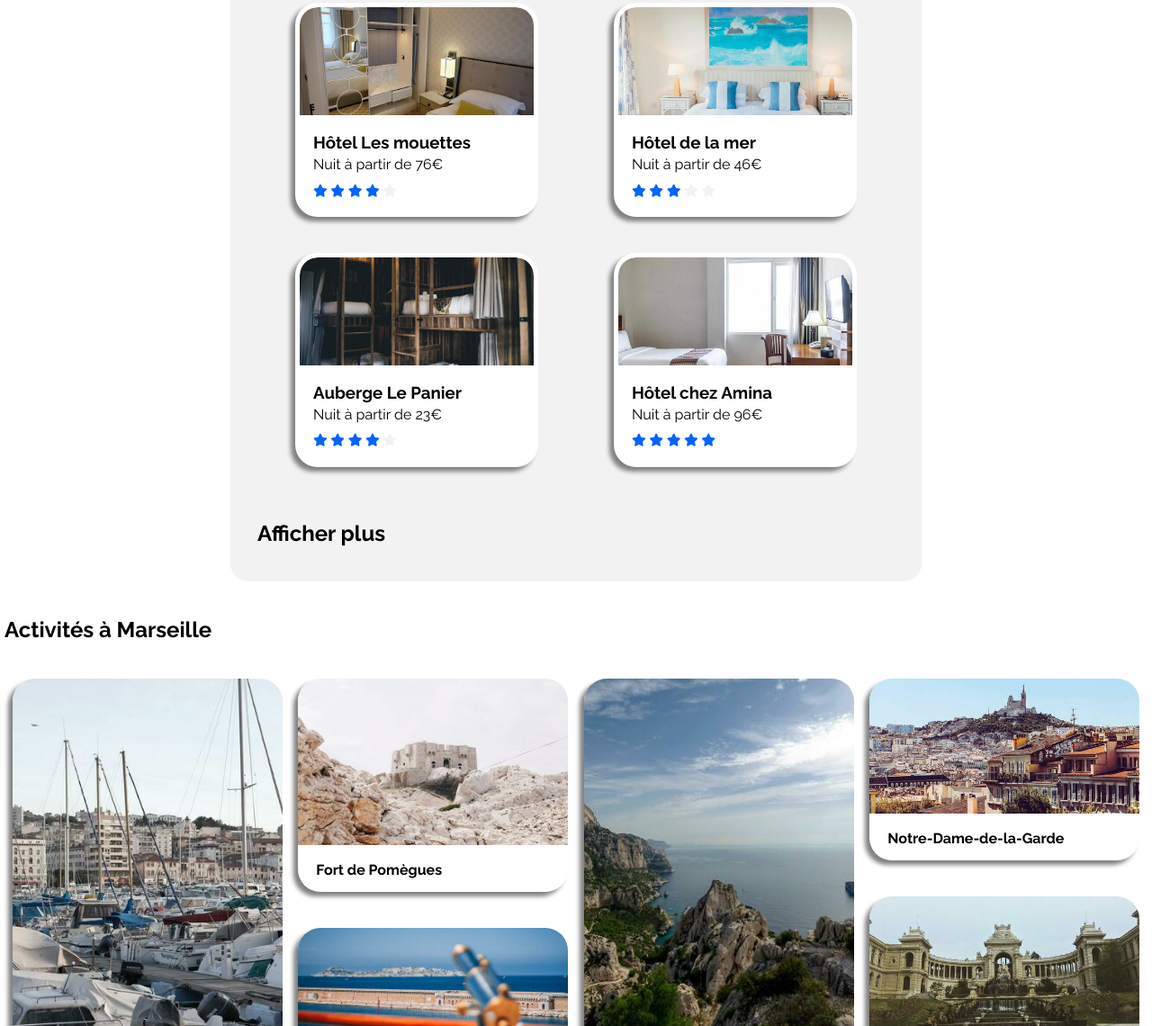
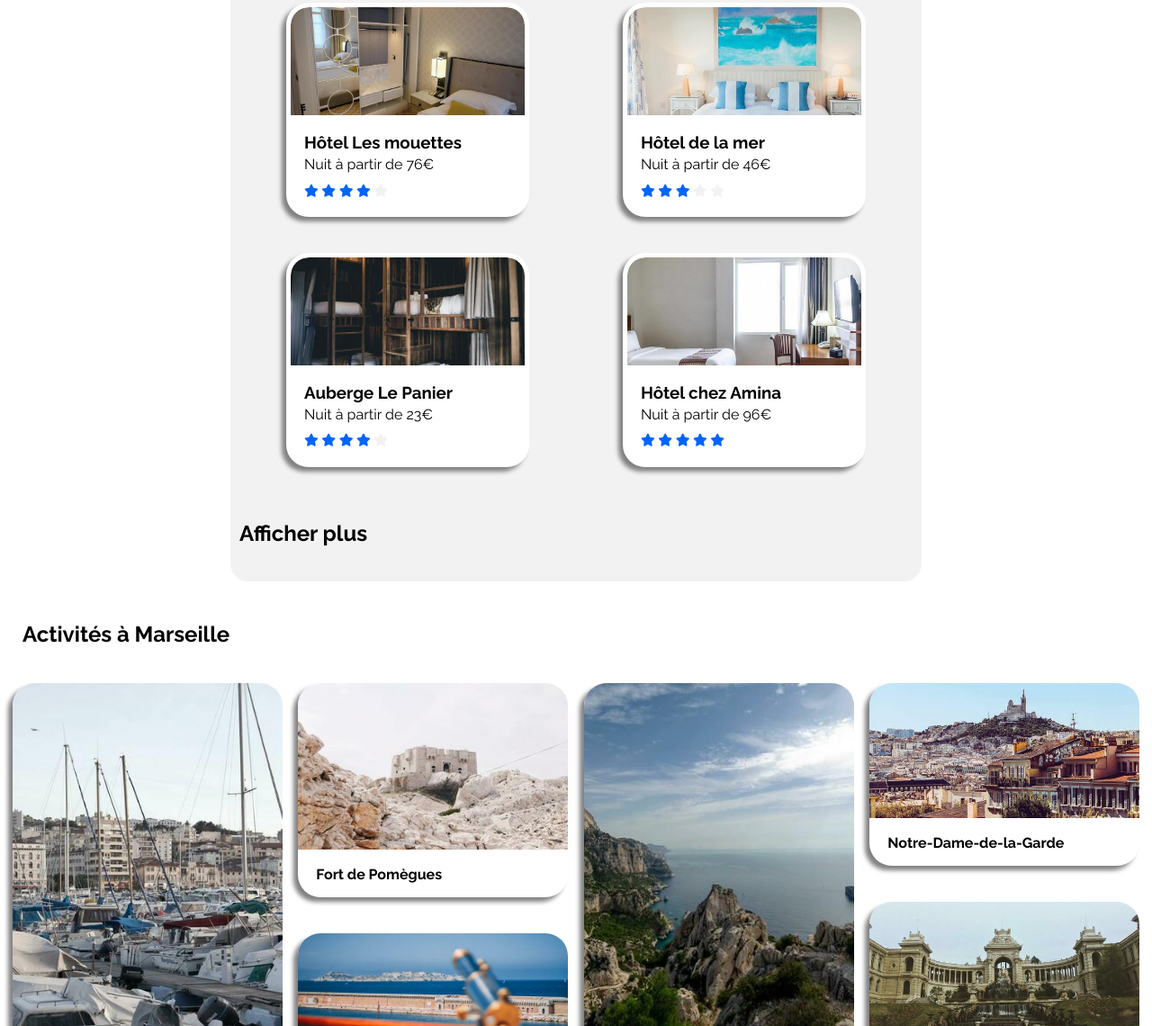
Before and after one commit to Nicolas9118/Projet_2, a plain HTML site: page index.html in a window 1280 px wide. Shown: the part 1660-2800 px from the top of the page at 90% size. Drawn offline with Linux system fonts and the light colour scheme.

Commit message:
Ajout d'un hover sur les card + petite modif de placement

```diff
--- a/CSS/style.css
+++ b/CSS/style.css
@@ -44,8 +44,14 @@ ul{
     border-radius: 25px;
     box-shadow: -5px 5px 5px grey;
     background-color: var(--color-clair);
-    margin: 20px 0;
+    margin: 20px 5px;
     overflow: hidden;
+}
+
+.card:hover{
+    transform: scale(1.1);
+    transition: all 0.5s linear;
+    box-shadow: -10px 10px 10px grey;
 }
 
 .card img{
@@ -295,7 +301,7 @@ nav{
     flex-direction: column;
     width: 900px;
     background-color: var(--color-f);
-    padding: 0 30px;
+    padding: 0 10px;
     border-radius: 20px;
 }
 
@@ -403,6 +409,10 @@ nav{
 }
 
 /*  ----  Activity  ----  */
+.activity .title{
+    margin: 25px 0 10px 20px;
+}
+
 /*  ---- Placement des cards dans le contain  ----  */
 .activity .contain-card{
     display: flex;
```
